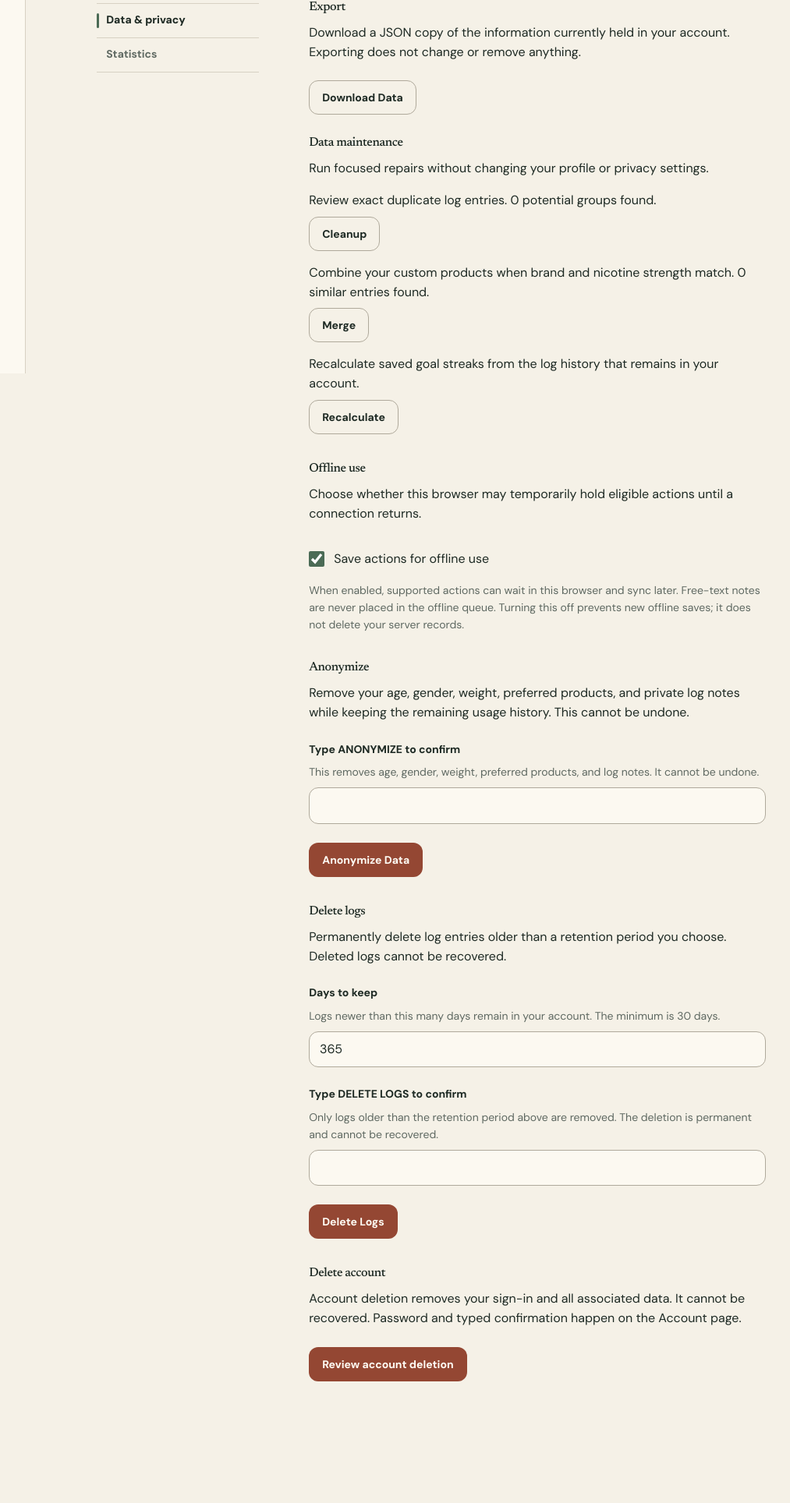
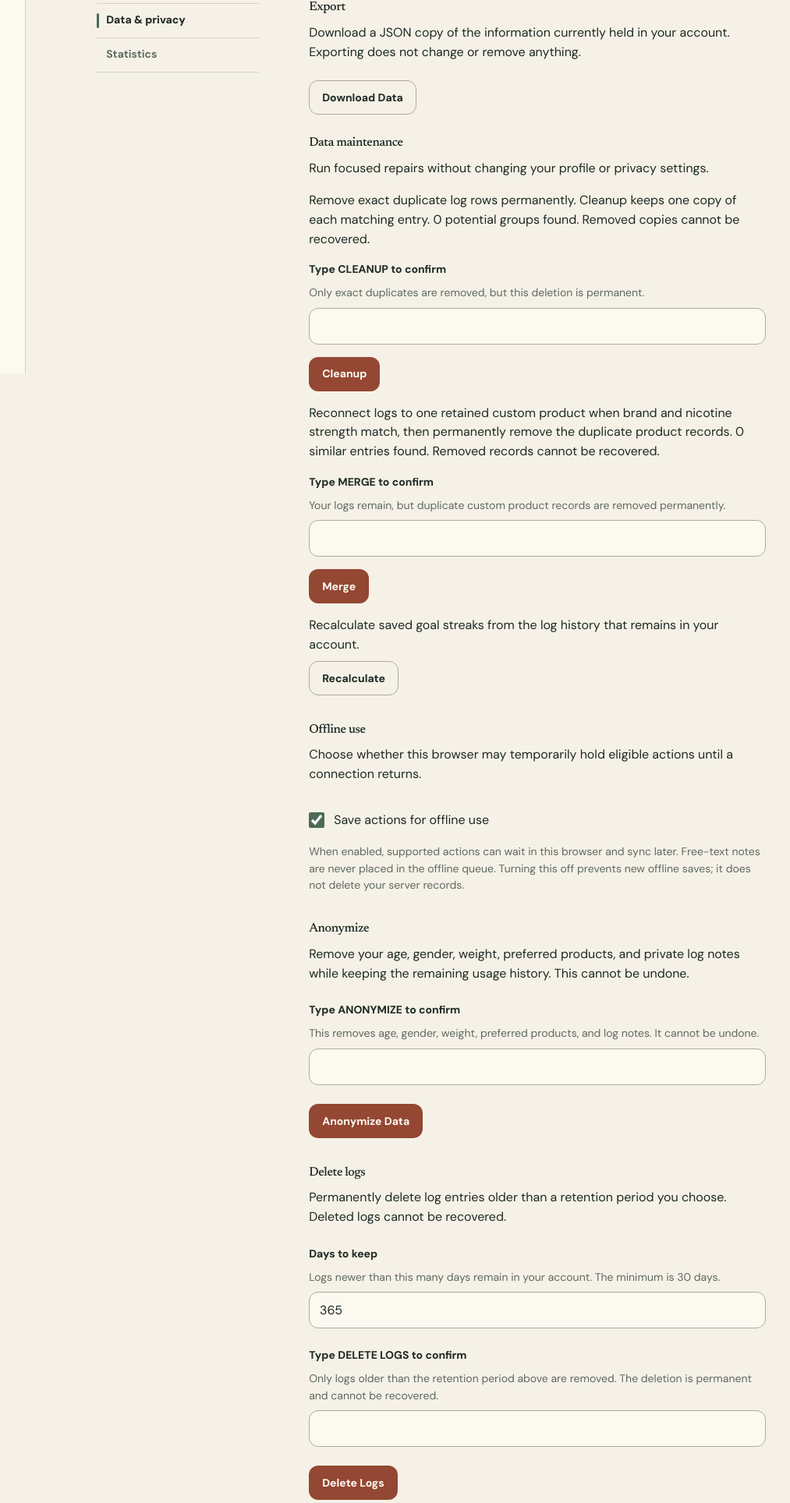
Before and after one commit to MAbbara/Nicotine-Tracker, a Flask app: page /settings/data in a window 1280 px wide. Shown: the part 321-2249 px from the top of the page at 78% size, without its empty margins (207-1220 px from the left). Before the commit the page ends 2093 px from the top, so only its background shows below. Run offline with Flask 3, Linux system fonts and the light colour scheme; the visitor is signed in with stand-in values (Sample User, id 1); data comes from the database, SQL or seed files in the repository.

Commit message:
fix: complete Data safety and coverage

```diff
--- a/routes/settings.py
+++ b/routes/settings.py
@@ -370,10 +370,22 @@ def data():
                 return export_user_data(user)
 
             elif action == 'cleanup_duplicates':
+                if request.form.get('confirm_cleanup_duplicates') != 'CLEANUP':
+                    flash(
+                        'Type CLEANUP to confirm duplicate log removal.',
+                        'error',
+                    )
+                    return redirect(url_for('settings.data'))
                 duplicates_removed = cleanup_duplicate_logs(user)
                 flash(f'Removed {duplicates_removed} duplicate log entries.' if duplicates_removed > 0 else 'No duplicate entries found.', 'success' if duplicates_removed > 0 else 'info')
 
             elif action == 'merge_custom_pouches':
+                if request.form.get('confirm_merge_pouches') != 'MERGE':
+                    flash(
+                        'Type MERGE to confirm merging duplicate pouch records.',
+                        'error',
+                    )
+                    return redirect(url_for('settings.data'))
                 merged_count = merge_similar_pouches(user)
                 flash(f'Merged {merged_count} similar pouch entries.' if merged_count > 0 else 'No similar pouches found to merge.', 'success' if merged_count > 0 else 'info')
 
--- a/templates/settings/data.html
+++ b/templates/settings/data.html
@@ -25,18 +25,44 @@
             </header>
 
             <div class="data-maintenance__actions space-y-4">
-                <form method="POST" action="{{ url_for('settings.data') }}" class="space-y-2">
+                <form method="POST" action="{{ url_for('settings.data') }}" class="space-y-4">
                     <input type="hidden" name="csrf_token" value="{{ csrf_token() }}">
                     <input type="hidden" name="action" value="cleanup_duplicates">
-                    <p>Review exact duplicate log entries. {{ data_stats.potential_duplicates }} potential {{ 'group' if data_stats.potential_duplicates == 1 else 'groups' }} found.</p>
-                    <button type="submit" class="c-button c-button--secondary">Cleanup</button>
+                    <p>Remove exact duplicate log rows permanently. Cleanup keeps one copy of each matching entry. {{ data_stats.potential_duplicates }} potential {{ 'group' if data_stats.potential_duplicates == 1 else 'groups' }} found. Removed copies cannot be recovered.</p>
+                    <div class="c-field">
+                        <label class="c-field__label" for="confirm_cleanup_duplicates">Type CLEANUP to confirm</label>
+                        <p class="c-field__description" id="confirm-cleanup-description">Only exact duplicates are removed, but this deletion is permanent.</p>
+                        <input
+                            class="c-field__control"
+                            id="confirm_cleanup_duplicates"
+                            name="confirm_cleanup_duplicates"
+                            autocomplete="off"
+                            required
+                            pattern="CLEANUP"
+                            aria-describedby="confirm-cleanup-description"
+                        >
+                    </div>
+                    <button type="submit" class="c-button c-button--danger">Cleanup</button>
                 </form>
 
-                <form method="POST" action="{{ url_for('settings.data') }}" class="space-y-2">
+                <form method="POST" action="{{ url_for('settings.data') }}" class="space-y-4">
                     <input type="hidden" name="csrf_token" value="{{ csrf_token() }}">
                     <input type="hidden" name="action" value="merge_custom_pouches">
-                    <p>Combine your custom products when brand and nicotine strength match. {{ data_stats.similar_pouches }} similar {{ 'entry' if data_stats.similar_pouches == 1 else 'entries' }} found.</p>
-                    <button type="submit" class="c-button c-button--secondary">Merge</button>
+                    <p>Reconnect logs to one retained custom product when brand and nicotine strength match, then permanently remove the duplicate product records. {{ data_stats.similar_pouches }} similar {{ 'entry' if data_stats.similar_pouches == 1 else 'entries' }} found. Removed records cannot be recovered.</p>
+                    <div class="c-field">
+                        <label class="c-field__label" for="confirm_merge_pouches">Type MERGE to confirm</label>
+                        <p class="c-field__description" id="confirm-merge-description">Your logs remain, but duplicate custom product records are removed permanently.</p>
+                        <input
+                            class="c-field__control"
+                            id="confirm_merge_pouches"
+                            name="confirm_merge_pouches"
+                            autocomplete="off"
+                            required
+                            pattern="MERGE"
+                            aria-describedby="confirm-merge-description"
+                        >
+                    </div>
+                    <button type="submit" class="c-button c-button--danger">Merge</button>
                 </form>
 
                 <form method="POST" action="{{ url_for('settings.data') }}" class="space-y-2">
```
Also changed, not shown: templates/settings/statistics.html (+8 -4 lines), tests/accessibility/accessibility.spec.js (+18 -0 lines), tests/browser/settings.spec.js (+30 -0 lines), tests/integration/test_settings_data_actions.py (+94 -2 lines), tests/integration/test_settings_statistics.py (+28 -0 lines), tests/js/settings_data.test.js (+33 -0 lines).
